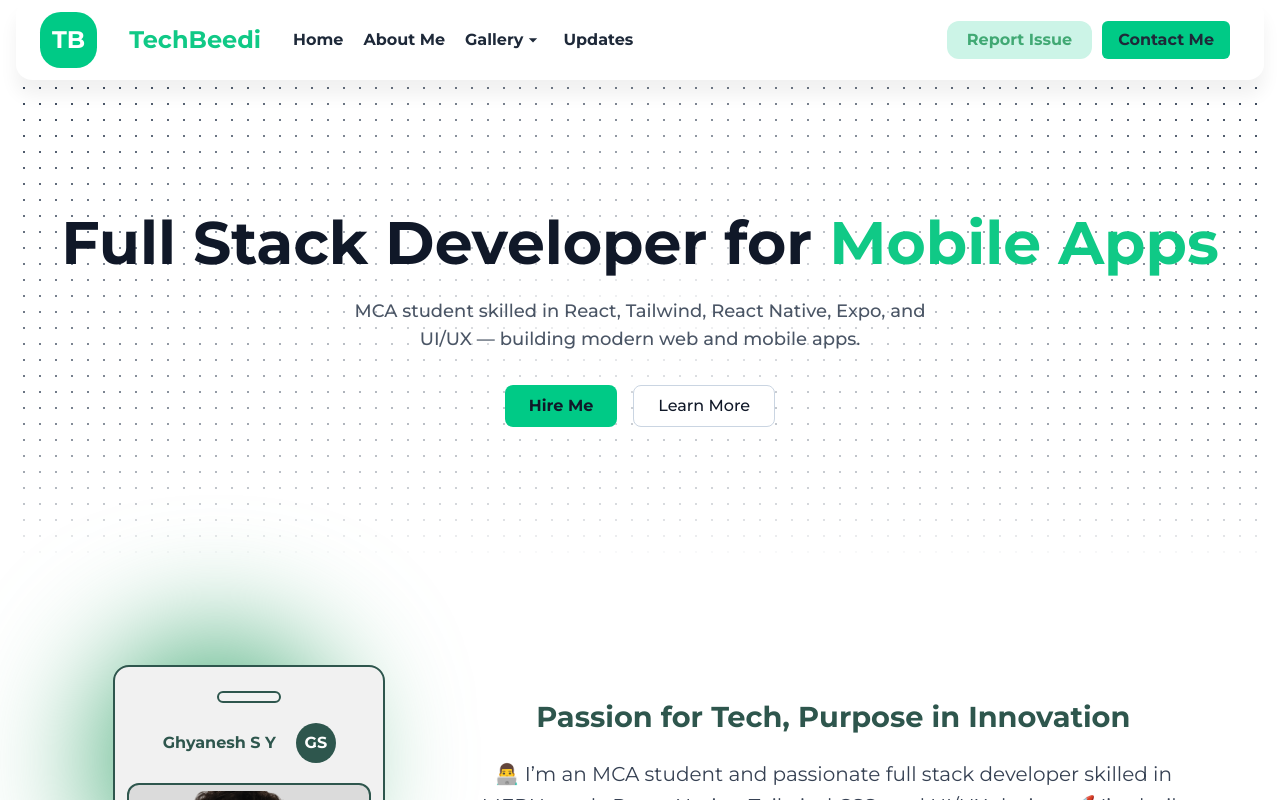
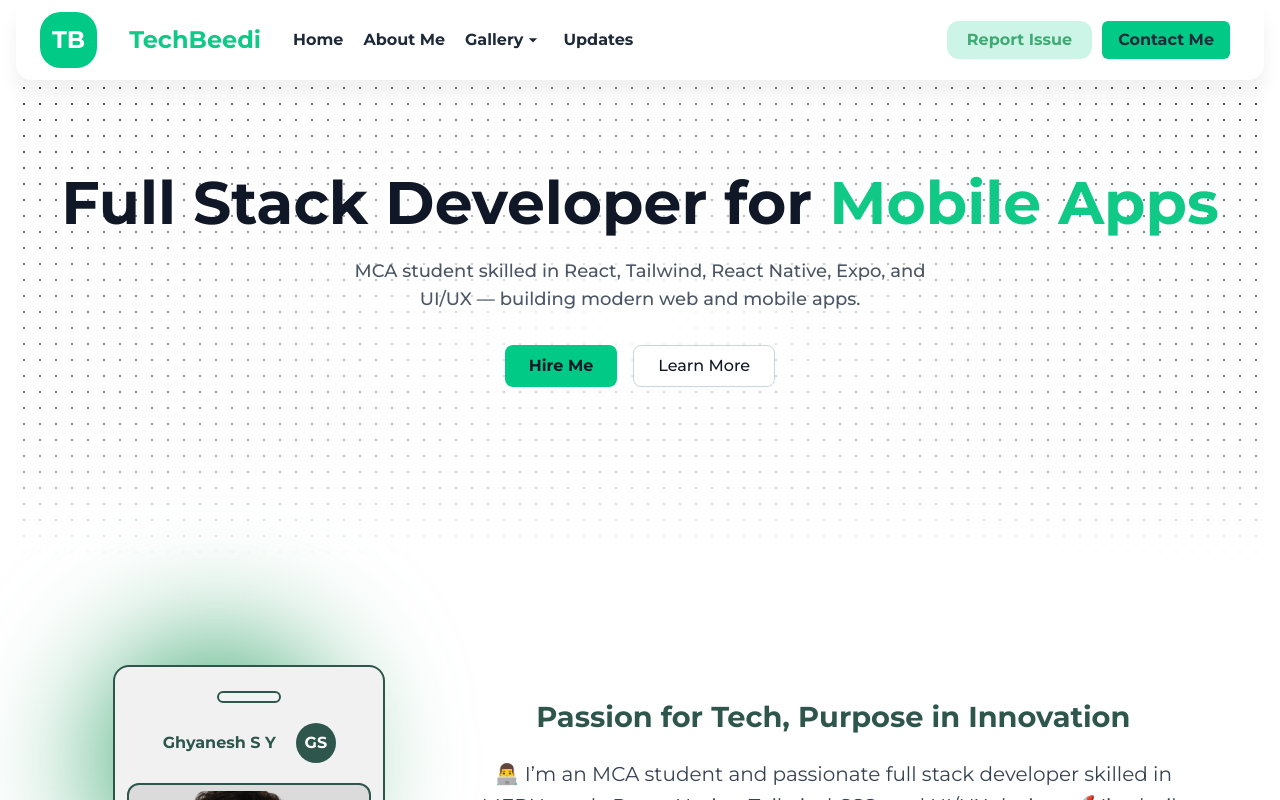
Before and after one commit to Ghyaneshdeepz/Portfolio, a React (Vite) app: page / in a window 1280 px wide. Shown: the top 800 px of the page. Built offline with nearby package versions, Linux system fonts and the light colour scheme.

Commit message:
Navbar and Hero section

```diff
--- a/src/components/hero.jsx
+++ b/src/components/hero.jsx
@@ -25,7 +25,7 @@ const Hero = ({ className }) => {
       <div className="absolute bottom-0 left-0 right-0 h-40 -z-10 bg-gradient-to-t from-white to-transparent" />
 
 
-      <div className="relative z-10 flex h-full flex-col items-center justify-center px-4 text-center">
+<div className="relative z-10 flex -mt-10 mb-10 sm:mb-0 h-full flex-col items-center justify-center px-4 text-center">
         <h1 className="mb-6 text-4xl sm:text-6xl font-bold text-gray-900 perspective-1000">
           Full Stack Developer for{" "}
           <span
```
